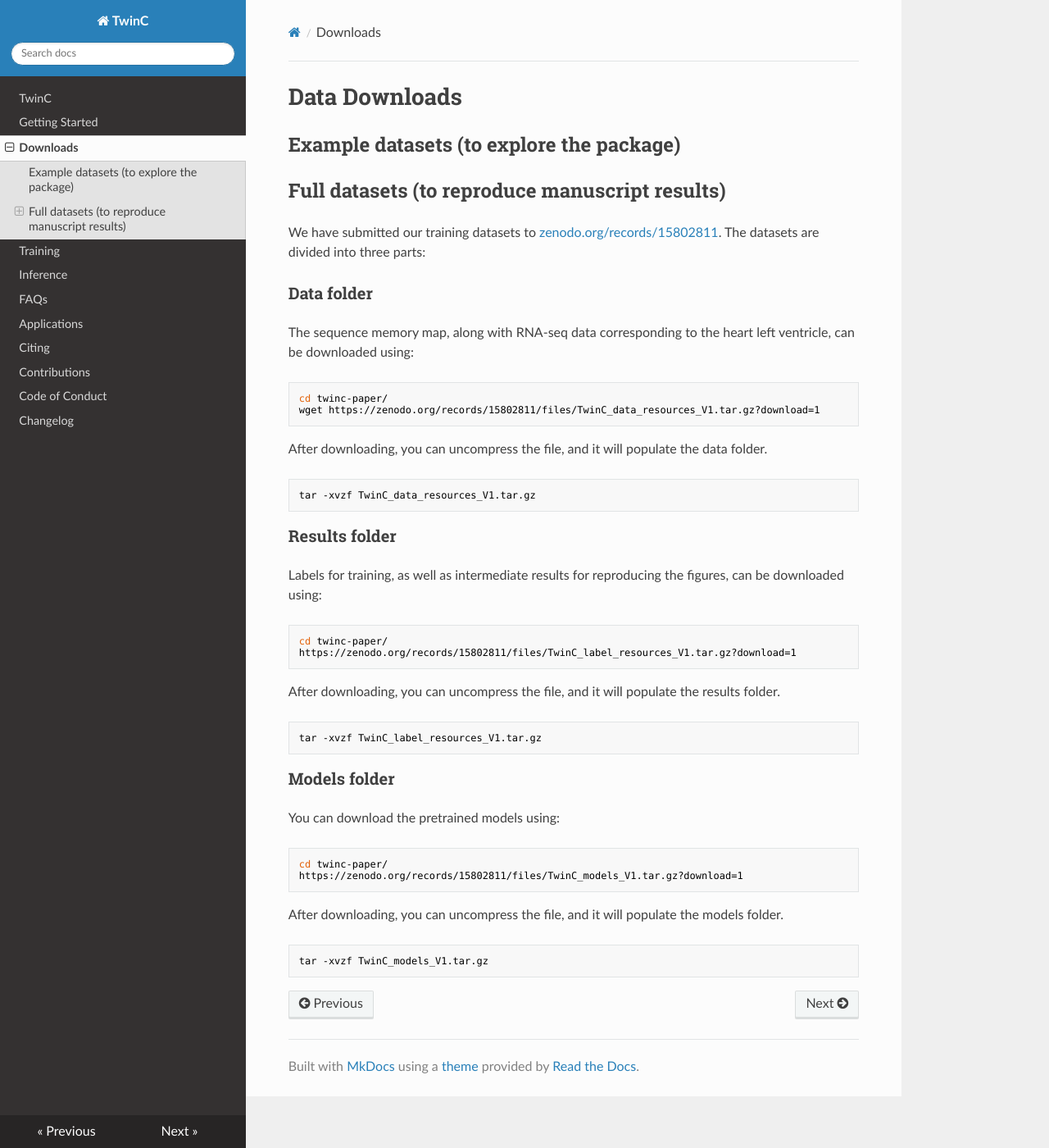
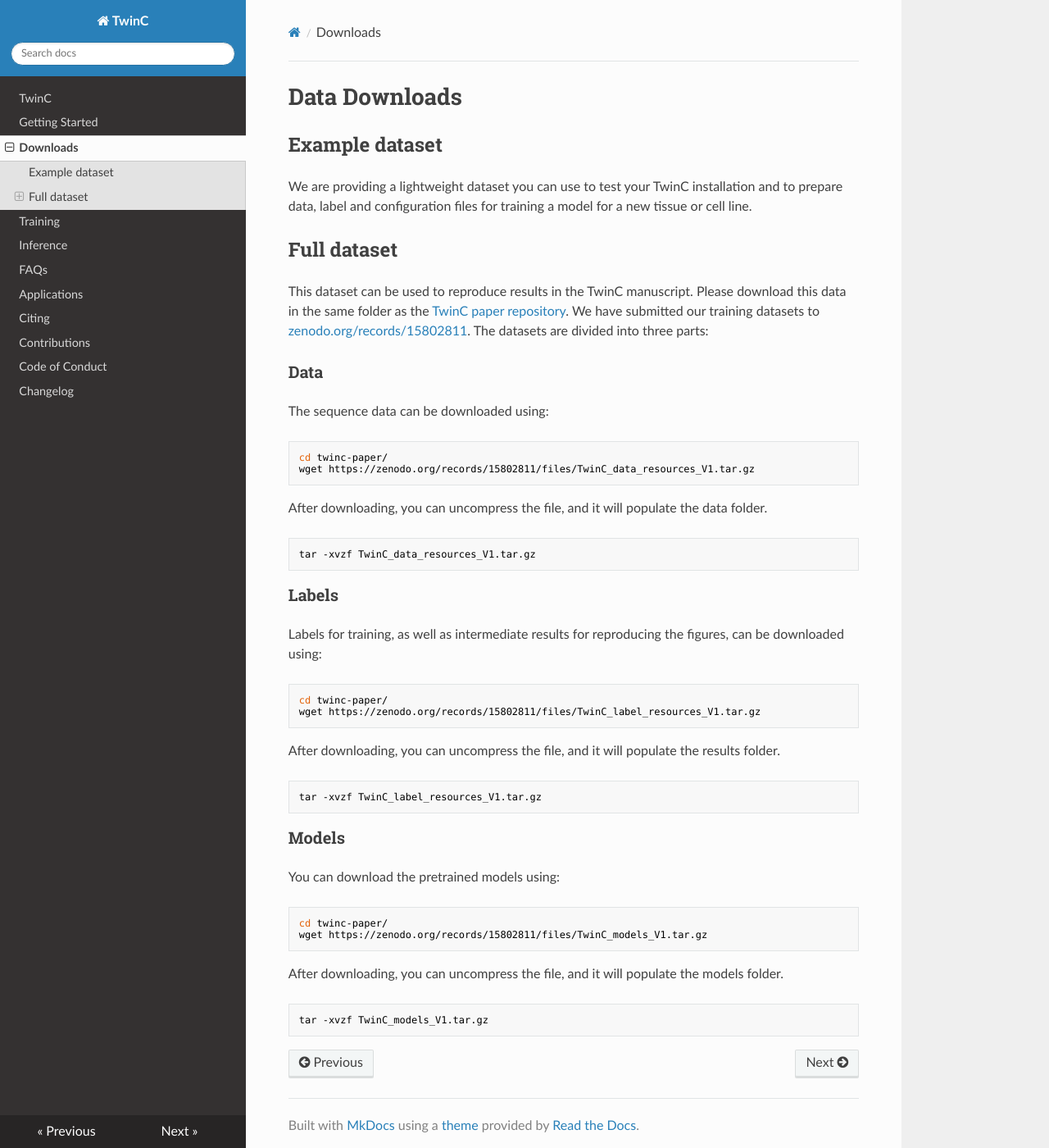
Before and after one commit to Noble-Lab/twinc, an MkDocs documentation site: the page built from docs/downloads.md, in a window 1280 px wide and 1400 px high. Shown: the whole window at 82% size. Built offline with MkDocs 1.6.1, drawn with Linux system fonts in a browser that asks for light colours; nearby versions of some CDN libraries.

Commit message:
update misc

````diff
--- a/docs/downloads.md
+++ b/docs/downloads.md
@@ -1,17 +1,20 @@
 # Data Downloads
 
-## Example datasets (to explore the package)
+## Example dataset
+We are providing a lightweight dataset you can use to test your TwinC installation and to prepare data, label and configuration files for training a model for a new tissue or cell line.
 
-## Full datasets (to reproduce manuscript results)
 
-We have submitted our training datasets to [zenodo.org/records/15802811](https://zenodo.org/records/15802811). The datasets are divided into three parts:
 
-### Data folder
-The sequence memory map, along with RNA-seq data corresponding to the heart left ventricle, can be downloaded using:
+## Full dataset
+
+This dataset can be used to reproduce results in the TwinC manuscript. Please download this data in the same folder as the [TwinC paper repository](https://github.com/Noble-Lab/twinc_paper). We have submitted our training datasets to [zenodo.org/records/15802811](https://zenodo.org/records/15802811). The datasets are divided into three parts:
+
+### Data
+The sequence data can be downloaded using:
 
 ```
 cd twinc-paper/
-wget https://zenodo.org/records/15802811/files/TwinC_data_resources_V1.tar.gz?download=1
+wget https://zenodo.org/records/15802811/files/TwinC_data_resources_V1.tar.gz
 ```
 
 After downloading, you can uncompress the file, and it will populate the data folder.
@@ -20,11 +23,11 @@ After downloading, you can uncompress the file, and it will populate the data fo
 tar -xvzf TwinC_data_resources_V1.tar.gz
 ```
 
-### Results folder
+### Labels
 Labels for training, as well as intermediate results for reproducing the figures, can be downloaded using:
 ```
 cd twinc-paper/
-https://zenodo.org/records/15802811/files/TwinC_label_resources_V1.tar.gz?download=1
+wget https://zenodo.org/records/15802811/files/TwinC_label_resources_V1.tar.gz
 ```
 After downloading, you can uncompress the file, and it will populate the results folder.
 
@@ -32,11 +35,11 @@ After downloading, you can uncompress the file, and it will populate the results
 tar -xvzf TwinC_label_resources_V1.tar.gz
 ```
 
-### Models folder
+### Models
 You can download the pretrained models using:
 ```
 cd twinc-paper/
-https://zenodo.org/records/15802811/files/TwinC_models_V1.tar.gz?download=1
+wget https://zenodo.org/records/15802811/files/TwinC_models_V1.tar.gz
 ```
 After downloading, you can uncompress the file, and it will populate the models folder.
 
````
Also changed, not shown: data/README.md (deleted), 3 other files.
